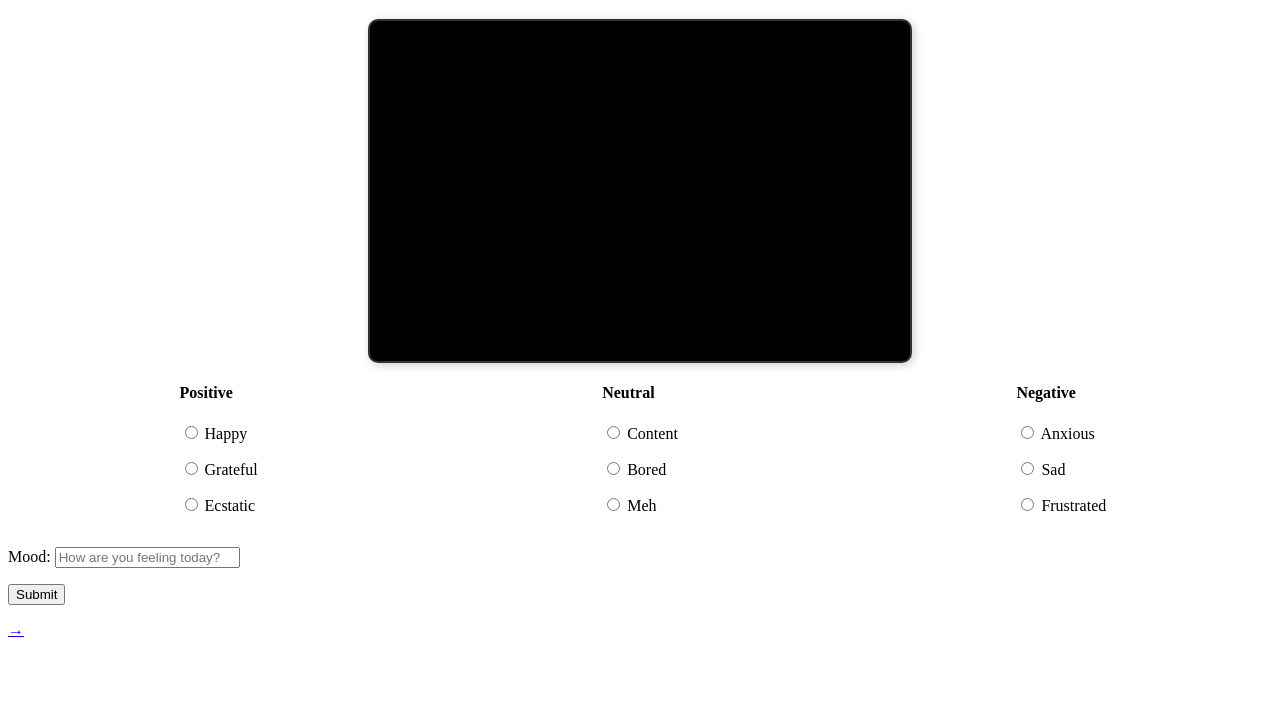
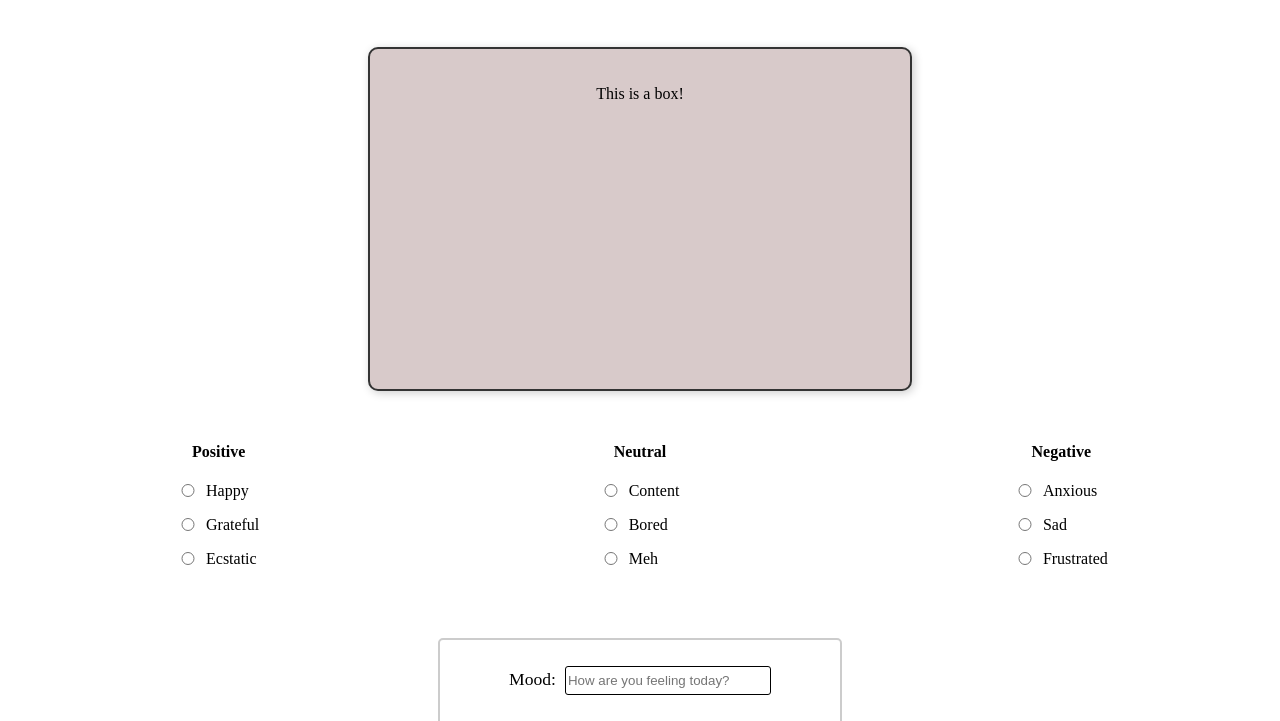
Before and after one commit to dschaad/swe-mood-tracker, a plain HTML site: page frontend/index.html in a window 1280 px wide. Shown: the part 61-782 px from the top of the page. Drawn offline with Linux system fonts and the light colour scheme; files that its build step writes are made by us from their sources.

Commit message:
Update home.css

```diff
--- a/styles/home.css
+++ b/styles/home.css
@@ -1,5 +1,6 @@
 h1 {
     text-align: center;
+    margin-bottom: 50px;
 }
 
 /* Created a box for mood input */
@@ -7,16 +8,116 @@ h1 {
     width: 500px;
     margin: 0 auto;
     height: 300px;
-    background-color: black;
+    background-color: rgb(216, 202, 202);
     border: 2px solid #333;
     border-radius: 10px;
     padding: 20px;
     text-align: center;
     box-shadow: 2px 2px 10px rgba(0, 0, 0, 0.2);
+    margin-bottom: 30px;
 }
 
 .mood-options{
     display: grid;
     grid-template-columns: 1fr 1fr 1fr;
     justify-items: center;
+    margin-bottom: 30px;
 }
+
+.positive{
+    grid-column: 1/2;
+}
+
+.neutral{
+    grid-column: 2/3;
+
+}
+
+.negative{
+    grid-column: 3/4;
+}
+
+.mood-options p {
+    display: flex;
+    align-items: center;
+    margin-bottom: 10px;
+  }
+
+  input[type="radio"] {
+    /* margin-right: 10px; */
+    margin: 0;
+    width: 20px;
+  }
+
+.mood-options h4{
+    text-align: center;
+}
+
+
+.mood-options label{
+    font-size: 1em;
+    margin-left: 8px;
+    text-align: left;
+}
+
+.user-mood{
+  border: 2px solid #ccc;
+  border-radius: 1em;
+  text-align: center;
+  width: 400px;
+  border-radius: 5px;
+  margin: 60px auto;
+}
+
+.mood-box {
+  padding: 10px 0;
+  margin: 0;
+  margin-top: 16px;
+}
+
+
+.mood-box label{
+  font-size: 1.1em;
+  padding-right: 5px;
+}
+
+#mood {
+    border: solid 1px;
+    border-radius: 3px;
+    height: 25px;
+    width: 200px;
+}
+
+.contact_button {
+  margin-left: 0.5em;
+  font-size: 1.2em;
+  border-radius: 10px;
+}
+
+.contact {
+  padding: 8px 15px;
+  background-color: rgb(160, 160, 193);
+  color: white;
+  border: none;
+  border-radius: 5px;
+}
+
+
+  .arrow-box{
+    width: 80px;
+    background-color: #6eb89a;
+    border-radius: 5px;
+    float: right;
+    margin-right: 80px;
+    margin-bottom: 50px;
+}
+
+
+
+.arrow {
+    text-decoration: none;
+    font-size: 40px;
+    text-align: center;
+    color: white;
+    padding-left: 20px;
+}
```
